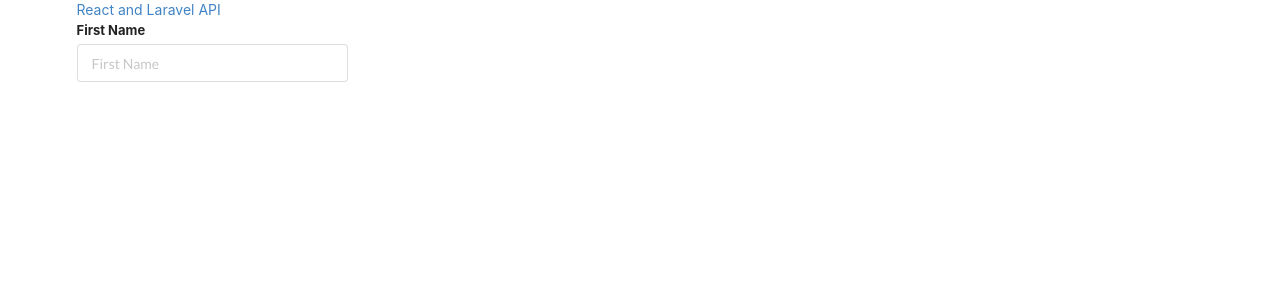
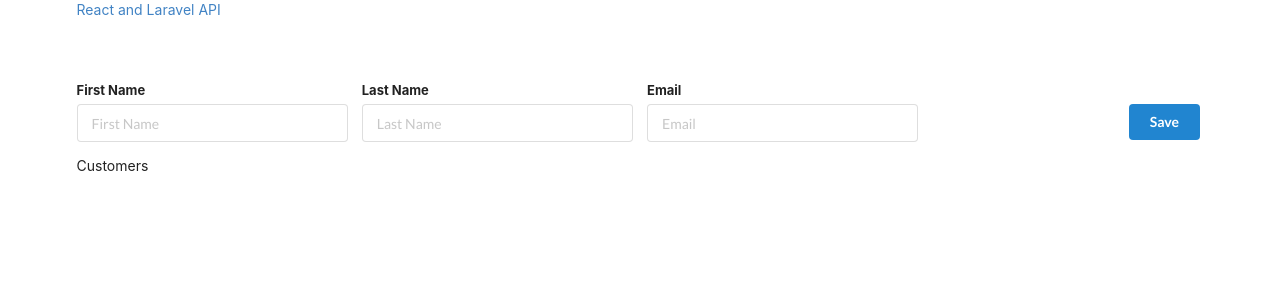
Before and after one commit to dani6868/react-js, a React (Create React App) app: page / in a window 1280 px wide. Shown: the top 300 px of the page. Built offline with nearby package versions, Linux system fonts and the light colour scheme.

Commit message:
Form App
Imported Form App to App.js
Created and imported Customers.js
Create app.css to position form and button
- formatted code

```diff
--- a/src/crud/App.js
+++ b/src/crud/App.js
@@ -1,5 +1,7 @@
 import React, { Component } from 'react';
 import FormApp from "./FormApp";
+import Customers from "./Customers"
+import "./app.css";
 
 class App extends Component {
   render() {
@@ -15,6 +17,7 @@ class App extends Component {
 
         <div className="ui main container">
           <FormApp />
+          <Customers />
         </div>
       </div>
     );
--- /dev/null
+++ b/src/crud/Customers.js
@@ -0,0 +1,8 @@
+import React, { Component } from "react";
+
+class Customers extends Component {
+    render() {
+        return <div>Customers</div>
+    }
+}
+export default Customers;
--- a/src/crud/FormApp.js
+++ b/src/crud/FormApp.js
@@ -3,15 +3,27 @@ import React, { Component } from "react";
 class FormApp extends Component {
   render() {
     return (
-      <form className = "ui form">
-      <div className = "fields">
+      <form className="ui form">
+        <div className="fields">
 
-      <div className = "four wide field">
-      <label>First Name </label>
-      <input type="text" name="firstName" placeholder="First Name" />
-      </div>
+          <div className="four wide field">
+            <label>First Name </label>
+            <input type="text" name="firstName" placeholder="First Name" />
+          </div>
+          <div className="four wide field">
+            <label>Last Name </label>
+            <input type="text" name="lastName" placeholder="Last Name" />
+          </div>
+          <div className="four wide field">
+            <label>Email </label>
+            <input type="email" name="email" placeholder="Email" />
+          </div>
 
-      </div>
+          <div className="four wide field">
+            <button className ="ui primary button submit-button">Save</button>
+          </div>
+
+        </div>
       </form>
     );
   }
--- /dev/null
+++ b/src/crud/app.css
@@ -0,0 +1,8 @@
+.main.container {
+    margin-top: 60px;
+}
+
+.submit-button{
+    margin-top: 24px !important;
+    float: right;
+}
```
